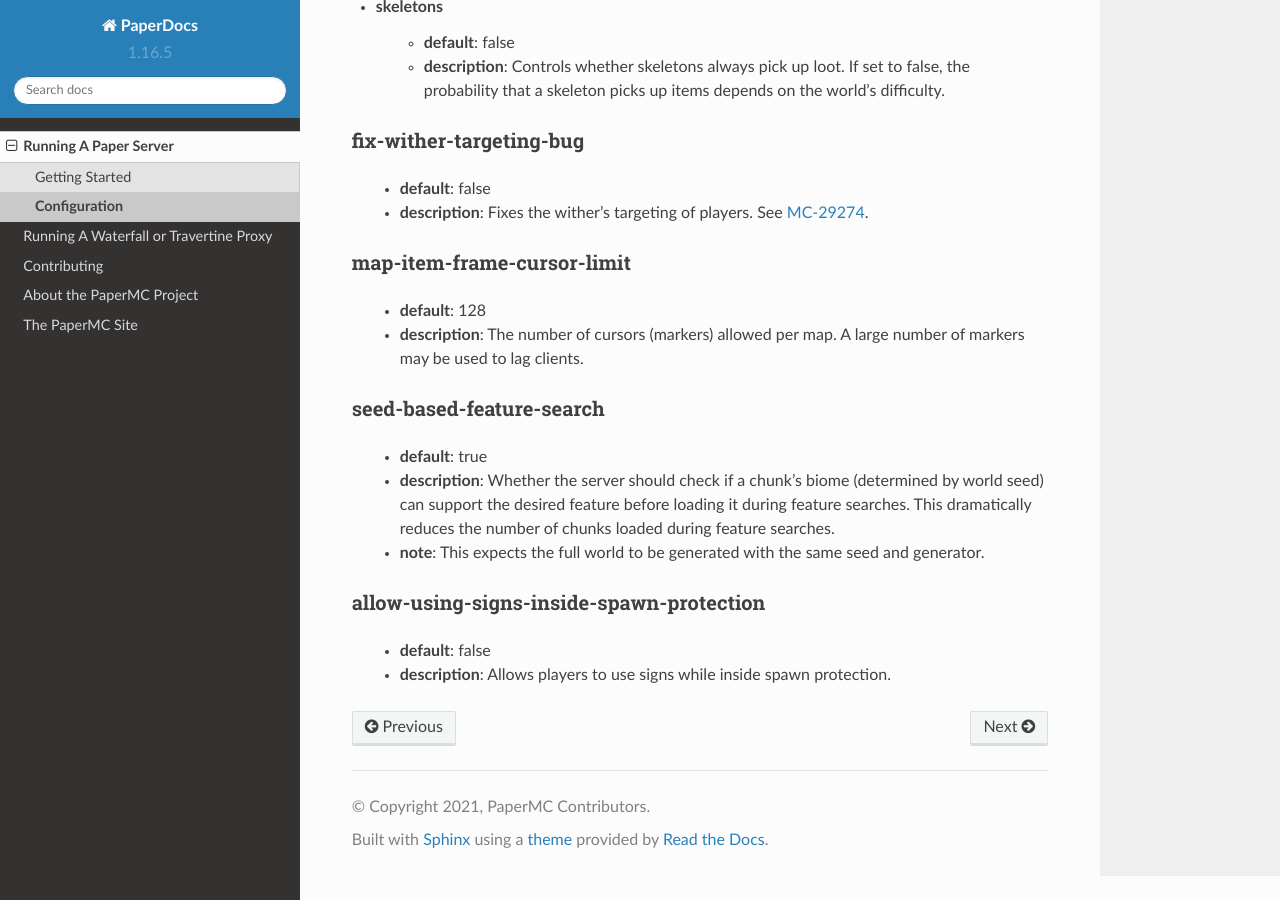
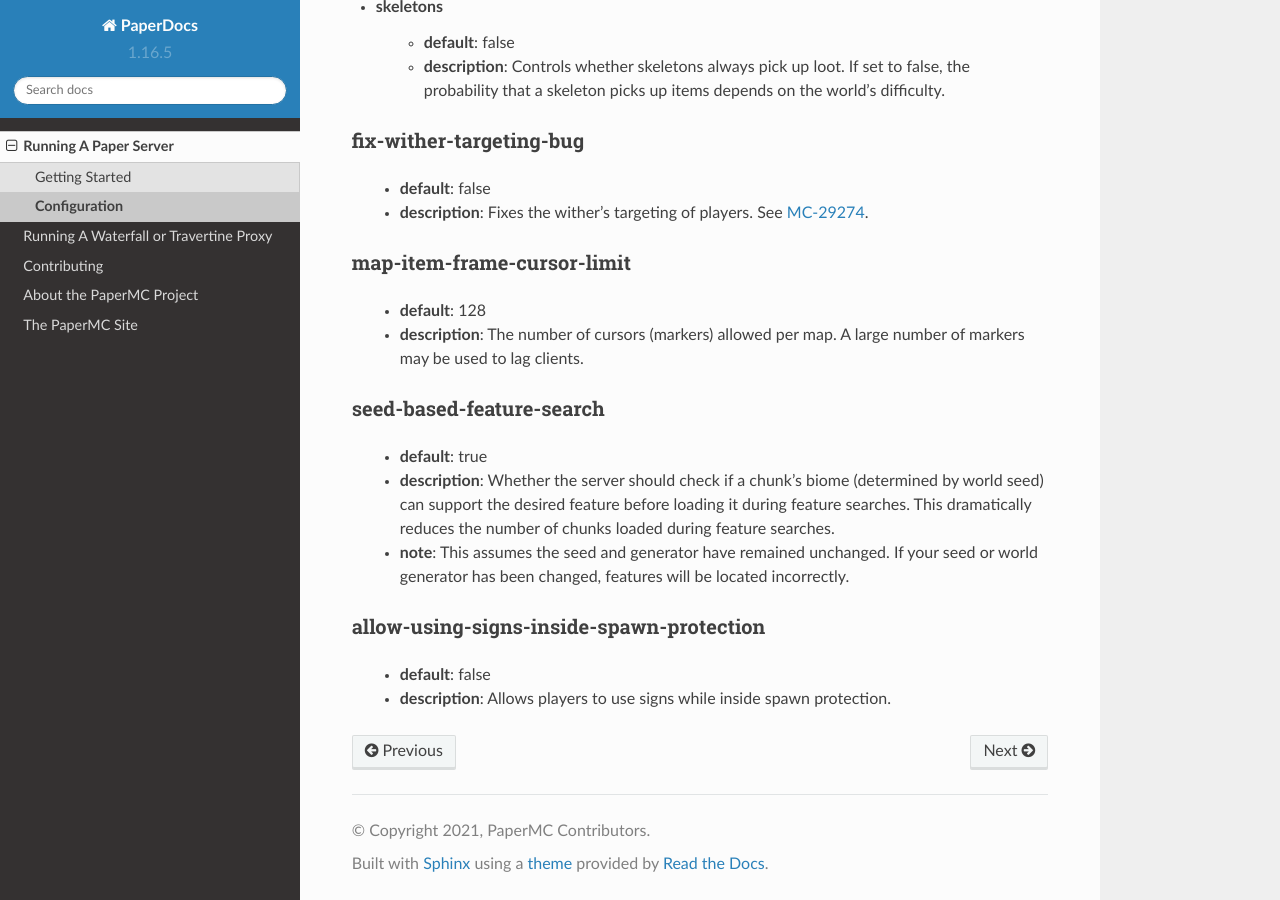
Before and after one commit to PaperMC/PaperDocs, a Sphinx documentation site: the page built from source/server/configuration.rst, in a window 1280 px wide and 900 px high, scrolled down 25190 px. Built offline with Sphinx 7.4.7 and the Read the Docs theme 2.0.0, drawn with Linux system fonts in a browser that asks for light colours; some of the changed text lies outside the part shown.

Commit message:
clarify warning for seed-based-feature-search

```diff
--- a/source/server/configuration.rst
+++ b/source/server/configuration.rst
@@ -1094,10 +1094,13 @@
 seed-based-feature-search
 ~~~~~~~~~~~~~~~~~~~~~~~~~
    - **default**: true
-   - **description**: Whether the server should check if a chunk's biome (determined by world seed) can support
-     the desired feature before loading it during feature searches. This dramatically reduces the number of chunks
+   - **description**: Whether the server should check if a chunk's biome
+     (determined by world seed) can support the desired feature before loading
+     it during feature searches. This dramatically reduces the number of chunks
      loaded during feature searches.
-   - **note**: This expects the full world to be generated with the same seed and generator.
+   - **note**: This assumes the seed and generator have remained unchanged.
+     If your seed or world generator has been changed, features will be
+     located incorrectly.
 
 allow-using-signs-inside-spawn-protection
 ~~~~~~~~~~~~~~~~~~~~~~~~~~~~~~~~~~~~~~~~~
```
Also changed, not shown: other parts of source/server/configuration.rst (+1 -1 lines).
